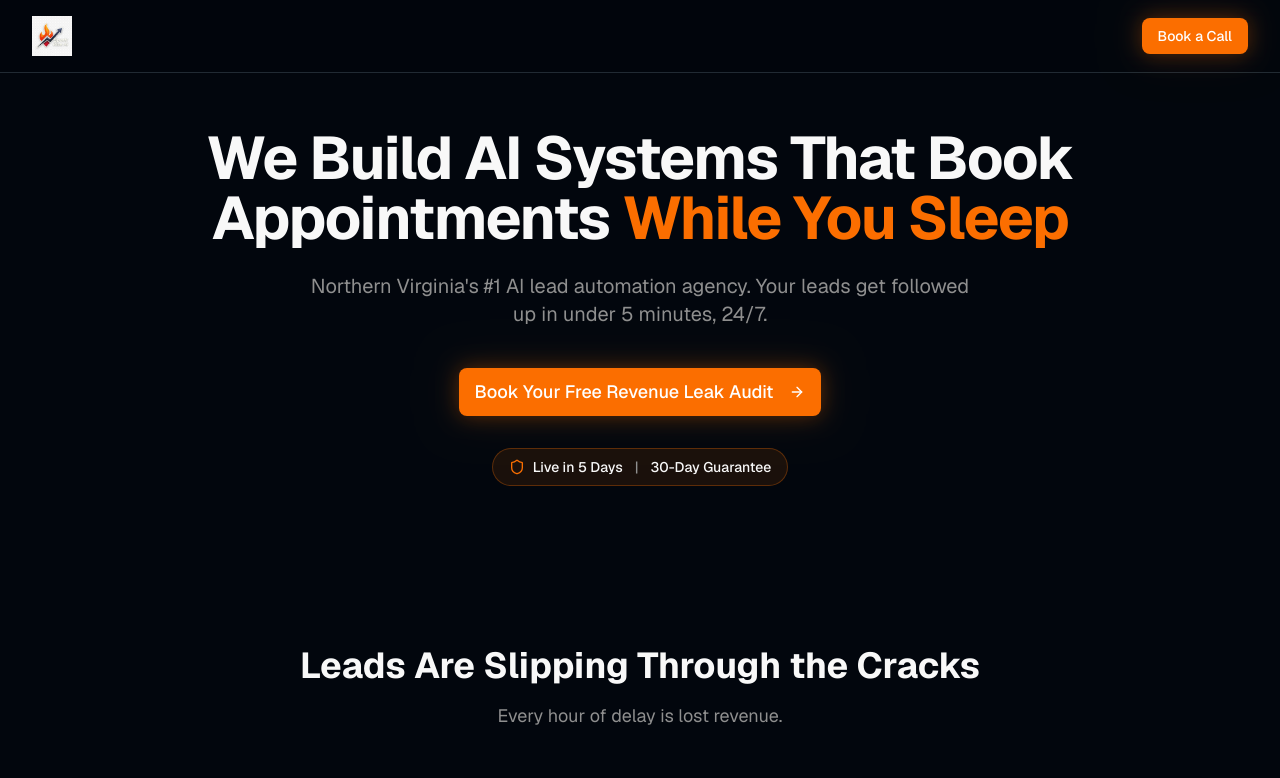
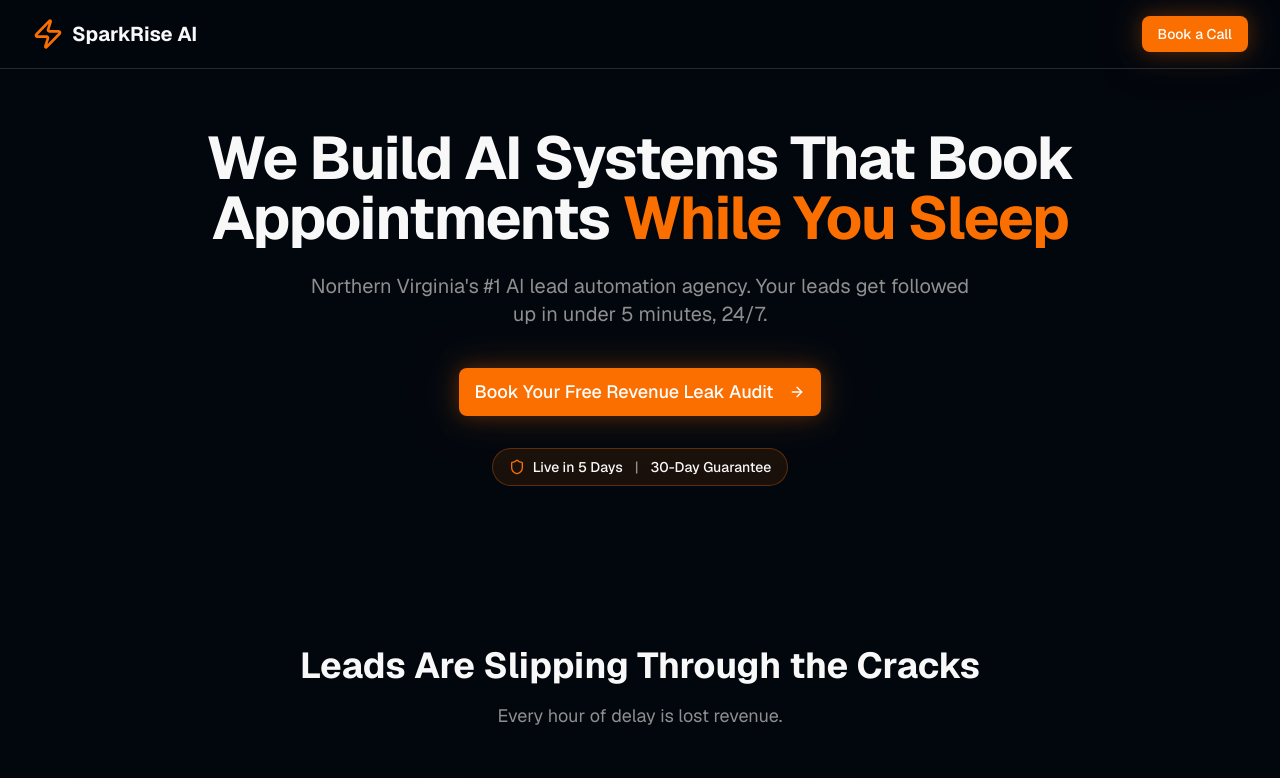
Before and after one commit to Maxspark28/sparkriseai-website-t9, a Next.js app: page / in a window 1280 px wide. Shown: the top 778 px of the page. Built offline with nearby package versions, Linux system fonts and the light colour scheme.

Commit message:
feat: update logo with Zap icon and restore text
Replace logo with orange Zap icon and add "SparkRise AI" text.

```diff
--- a/app/page.tsx
+++ b/app/page.tsx
@@ -2,6 +2,7 @@
 
 import { useState } from "react"
 import {
+  Zap,
   Clock,
   DollarSign,
   MessageSquare,
@@ -47,7 +48,8 @@ export default function SparkRiseAI() {
       <nav className="fixed top-0 left-0 right-0 z-50 border-b border-border bg-background/80 backdrop-blur-md">
         <div className="mx-auto flex max-w-7xl items-center justify-between px-4 py-4 sm:px-6 lg:px-8">
           <div className="flex items-center gap-2">
-            <img src="/logo.jpg" alt="SparkRise AI Logo" className="h-10 w-auto" />
+            <Zap className="h-8 w-8 text-accent" />
+            <span className="text-xl font-bold">SparkRise AI</span>
           </div>
           <Button className="bg-accent text-accent-foreground hover:bg-accent/90 btn-orange-glow">
             Book a Call
@@ -493,7 +495,8 @@ export default function SparkRiseAI() {
         <div className="mx-auto max-w-6xl">
           <div className="flex flex-col items-center justify-between gap-6 sm:flex-row">
             <div className="flex items-center gap-2">
-              <img src="/logo.jpg" alt="SparkRise AI Logo" className="h-8 w-auto" />
+              <Zap className="h-6 w-6 text-accent" />
+              <span className="text-lg font-bold">SparkRise AI</span>
             </div>
             <div className="text-center text-muted-foreground sm:text-right">
               <p>sparkriseai.com</p>
```
